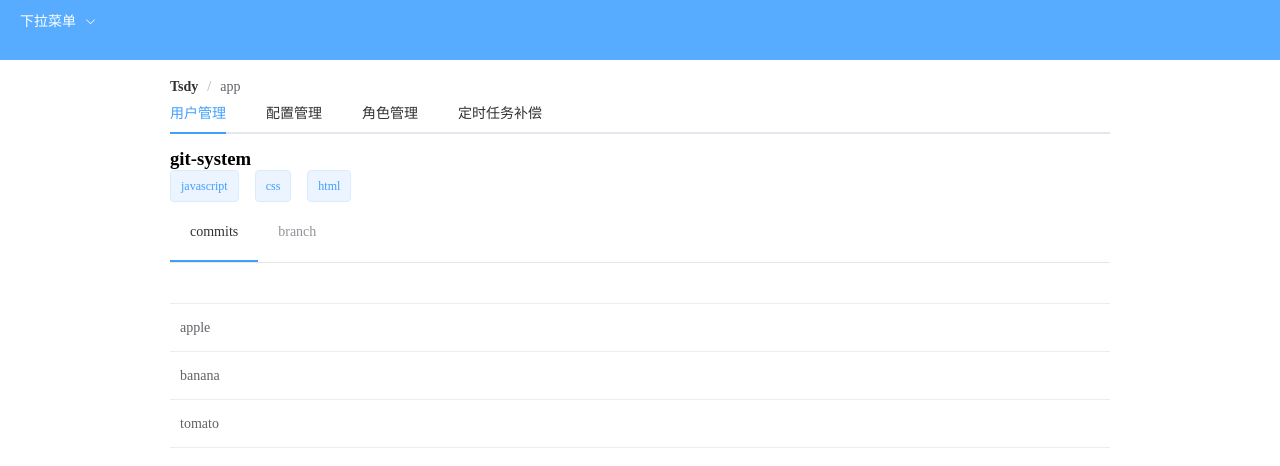
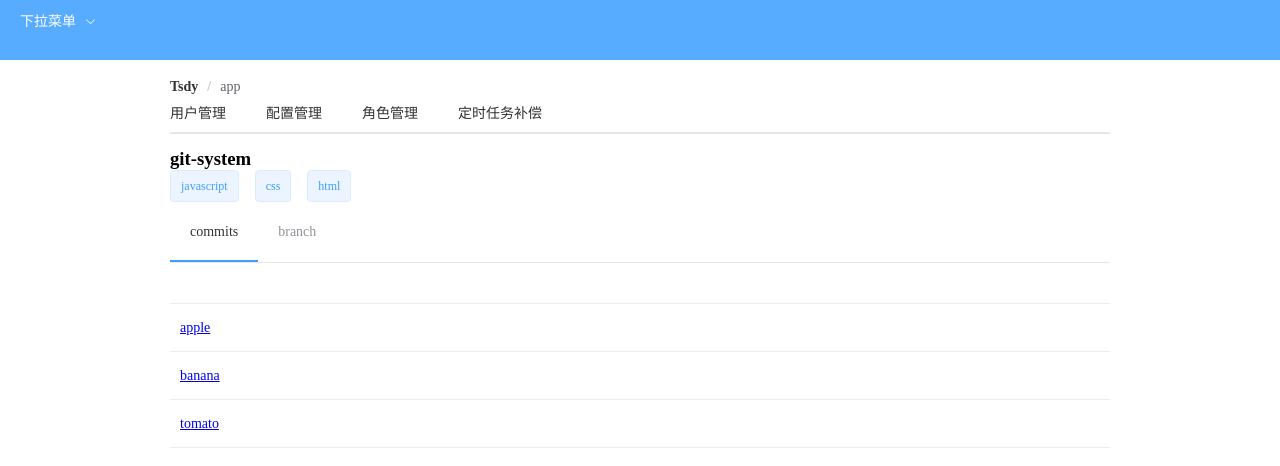
Before and after one commit to Tzdy/git-system-client, a Vue app: page /Tsdy/app in a window 1280 px wide. Shown: the top 466 px of the page. Built offline with nearby package versions, Linux system fonts and the light colour scheme.

Commit message:
修改了路由关系

```diff
--- a/src/components/repository/code.vue
+++ b/src/components/repository/code.vue
@@ -9,77 +9,21 @@
       </el-menu>
     </div>
     <div>
-      <el-table :data="file" @cell-click="enterClick">
-        <el-table-column prop="file"></el-table-column>
-      </el-table>
+      <router-view></router-view>
     </div>
   </div>
 </template>
 
 <script>
-/*
-    ajax : file
-    {
-        filename:null,
-        file:{
-            file:{
-                filename:null
-            }
-        }
-    }
 
-*/
-import axios from "axios";
 export default {
   data() {
     return {
       title: "git-system",
       tag: ["javascript", "css", "html"],
       activeIndex: "1",
-      file: [],
-      file_back: [],
-      file_next: []
     };
   },
-  methods: {
-    enterClick(e) {
-      //存在tree
-      if (this.$route.path.search("tree") != -1) {
-        this.$router.push({
-          path: this.$route.path.split("/").pop() + "/" + e.file
-        });
-      } else {
-        this.$router.push({
-          path: this.$route.path.split("/").pop() + "/tree/" + e.file
-        });
-      }
-      /**
-       * path : id/repo/tree/filename
-       * data.data: [ {file : 'filename'} ]
-       */
-      axios.get(this.$route.path).then(data => {
-        this.file_next = [];
-        this.file = data.data;
-      });
-    }
-  },
-  mounted() {
-    console.log('code mounted')
-    // 观察是是否直接通过网址选择该仓库文件
-    // tree/...
-    if (this.$route.params.pathMatch) {
-      axios.get(this.$route.path).then(data => {
-        this.file = data.data;
-      });
-    } else {
-      //进入主仓库初始化
-      axios
-        .get("/" + this.$route.params.id + "/" + this.$route.params.repo)
-        .then(data => {
-          this.file = data.data;
-        });
-    }
-  }
 };
 </script>
 
--- /dev/null
+++ b/src/components/repository/code/file.vue
@@ -0,0 +1,97 @@
+<template>
+  <div id="file">
+    <el-table :data="file">
+      <el-table-column>
+        <template slot-scope="scope">
+          <router-link :to="scope.row.url">{{ scope.row.name }}</router-link>
+        </template>
+      </el-table-column>
+    </el-table>
+  </div>
+</template>
+
+<script>
+// 判断是前进还是后退
+function judgeGoFroword(from, to) {
+  function filter(item) {
+    return item.length > 0;
+  }
+  if (
+    from.path.split("/").filter(filter).length >
+    to.path.split("/").filter(filter).length
+  )
+    return false;
+  else return true;
+}
+import axios from "axios";
+export default {
+  data() {
+    return {
+      file: [],
+      prefix: "",
+      file_next: [],
+      file_back: [],
+      isDisable: false
+    };
+  },
+  methods: {
+    click() {
+      console.log("http");
+    }
+  },
+  mounted() {
+    //如果通过网址进来就能直接识别到this.$route.params.pathMatch反之就是从/Tsdy/app一步一步点过来的
+    //主要是在/Tsdy/app时的初始化有区别
+    if (!this.$route.params.pathMatch)
+      this.prefix = this.$route.params.repo + "/tree/";
+    else this.prefix = this.$route.params.pathMatch.split("/").pop() + "/";
+    //初始化
+    axios.get(this.$route.path).then(data => {
+        let arr = [];
+      data.data.forEach(item => {
+        arr.push({
+          name: item.name,
+          url: this.prefix + item.name
+        });
+      });
+      this.file = arr;
+    });
+  },
+  beforeRouteUpdate(to, from, next) {
+    if (this.isDisable) {
+      next(false);
+      return;
+    }
+
+    if (judgeGoFroword(from, to)) {
+      console.log(true);
+      this.isDisable = true;
+      if (to.params.pathMatch)
+        this.prefix = to.params.pathMatch.split("/").pop() + "/";
+      axios
+        .get(to.path)
+        .then(data => {
+            let arr = [];
+          this.file_back.push(this.file);
+          data.data.forEach(item => {
+            arr.push({
+              name: item.name,
+              url: this.prefix + item.name
+            });
+          });
+          this.file = arr;
+          this.isDisable = false;
+        })
+        .catch(() => {
+          this.isDisable = false;
+        });
+    } else {
+      this.file = this.file_back.pop();
+    }
+    next();
+  }
+};
+</script>
+
+<style>
+</style>
--- a/src/components/repository/settings.vue
+++ b/src/components/repository/settings.vue
@@ -8,11 +8,6 @@ export default {
   mounted() {
     // 如果url中settings不存在就相当于点击tab切换过来的要手动加url
     // 如果url中存在settings表示从网址过来的就不需要添加了
-    if (!this.$route.params.options) {
-      this.$router.push({
-        path: this.$route.path.split("/").pop() + "/settings"
-      });
-    }
     axios
       .get(
         "/" +
--- a/src/mock/index.js
+++ b/src/mock/index.js
@@ -1,6 +1,9 @@
 import Mock from 'mockjs'
 import File from './repository/file'
 import Settings from './repository/settings'
+Mock.setup({
+  timeout: 2000
+})
 Mock.mock('/Tsdy/app', 'get', () => {  // 此处会劫持/root/login/checkMemberLogin接口，并返回数据
   return File.file  // 返回模拟数据
 })
--- a/src/mock/repository/file.js
+++ b/src/mock/repository/file.js
@@ -1,39 +1,39 @@
 let file = [
     {
-        file:'apple'
+        name:'apple'
     },
     {
-        file:'banana'
+        name:'banana'
     },
     {
-        file:'tomato'
+        name:'tomato'
     }
 ]
 
 
 let _1file = [
     {
-        file:'egg'
+        name:'egg'
     },
     {
-        file:'shaby'
+        name:'shaby'
     }
 ]
 
 let _2file = [
     {
-        file:'asd'
+        name:'asd'
     },
     {
-        file:'asdqwewq'
+        name:'asdqwewq'
     }
 ]
 let _3file = [
     {
-        file:'1234'
+        name:'1234'
     },
     {
-        file:'5654'
+        name:'5654'
     }
 ]
 
--- a/src/pages/home.vue
+++ b/src/pages/home.vue
@@ -14,7 +14,7 @@
           <el-input class="search" v-model="input" placeholder="请输入内容"></el-input>
           <ul>
             <li v-for="item in repository" :key="item">
-              <router-link :to="item">{{ item }}</router-link>
+              <router-link to="Tsdy/app">{{ item }}</router-link>
             </li>
           </ul>
         </div>
--- a/src/pages/repository.vue
+++ b/src/pages/repository.vue
@@ -11,44 +11,31 @@
           </el-breadcrumb>
         </div>
         <div>
-          <el-tabs v-model="activeName" @tab-click="tabClick">
-            <el-tab-pane :lazy="true" label="用户管理" name="code">
-              <code-area ref="code"></code-area>
-            </el-tab-pane>
-            <el-tab-pane :lazy="true" label="配置管理" name="settings"><settings></settings></el-tab-pane>
+          <el-tabs v-model="activeName">
+            <el-tab-pane :lazy="true" label="用户管理" name="code"></el-tab-pane>
+            <el-tab-pane :lazy="true" label="配置管理" name="settings"></el-tab-pane>
             <el-tab-pane label="角色管理" name="third">角色管理</el-tab-pane>
             <el-tab-pane label="定时任务补偿" name="fourth">定时任务补偿</el-tab-pane>
           </el-tabs>
         </div>
+        <router-view></router-view>
       </el-main>
     </el-container>
   </div>
 </template>
 
 <script>
-import codeArea from "../components/repository/code";
-import settings from "../components/repository/settings";
+
+
 // import axios from "axios";
 export default {
   data() {
     return {
       breadcrumb: [],
-      activeName: "",
-
+      activeName: ""
     };
   },
-  methods:{
-    tabClick(e) {
-
-      window.location.href = '/' + this.$route.params.id + '/' + this.$route.params.repo  + (e.name=='code'?'':'/' + e.name);
-    }
-  },
-  components: {
-    codeArea,
-    settings
-  },
   mounted() {
-
     // 仓库面包屑初始化
     this.breadcrumb.push({
       url: "/" + this.$route.params.id,
@@ -58,43 +45,6 @@ export default {
       url: "",
       name: this.$route.params.repo
     });
-
-    // 观察是否直接通过网址进入options（Tab），如果进入options就不需要在ajax请求仓库文件
-    if (this.$route.params.options) {
-      this.activeName = 'settings';
-    } else{
-      this.activeName = 'code';
-    }
-
-
-  },
-
-  beforeRouteUpdate(to, from, next) {
-
-    // 判断是前进还是后退
-    function judgeGoFroword(from, to) {
-      function filter(item) {
-        return item.length > 0;
-      }
-      if(from.path.split('/').filter(filter).length > to.path.split('/').filter(filter).length)
-        return false;
-      else
-        return true;
-    }
-    // 前进
-    if(judgeGoFroword(from, to)){
-      this.$refs.code.file_back.push(this.$refs.code.file);
-      let next = this.$refs.code.file_next.pop();
-      //如果next有东西才相当于前进
-      if(next != undefined)
-        this.$refs.code.file = next;
-    }
-    else{
-      this.$refs.code.file_next.push(this.$refs.code.file);
-      this.$refs.code.file = this.$refs.code.file_back.pop();
-    }
-
-    next();
   }
 };
 </script>
--- a/src/router.js
+++ b/src/router.js
@@ -1,5 +1,8 @@
 const home = r => require.ensure([], () => r(require('./pages/home')), 'home')
 const repository = r => require.ensure([], () => r(require('./pages/repository')), 'repository')
+const code = r => require.ensure([], () => r(require('./components/repository/code')), 'code')
+const code_file = r => require.ensure([], () => r(require('./components/repository/code/file')), 'file')
+const settings = r => require.ensure([], () => r(require('./components/repository/settings')), 'settings')
 const _404 = r => require.ensure([], () => r(require('./pages/404')), '404')
 export default [
     {
@@ -7,17 +10,29 @@ export default [
         component:home,
     },
     {
-        path:'/:id/:repo',
+        path:'/:id/:repo/',
         component:repository,
         children:[
             {
-                path:':options',
-
-
+                path:'',
+                component:code,
+                children:[
+                    {
+                        path:'',
+                        component:code_file,
+                        children:[
+                            {
+                                path:'tree/*',
+                            }
+                        ]
+                    },
+                ]
             },
             {
-                path:'tree/*'
+                path:'settings',
+                component:settings
             }
+
         ]
     },
     {
```
